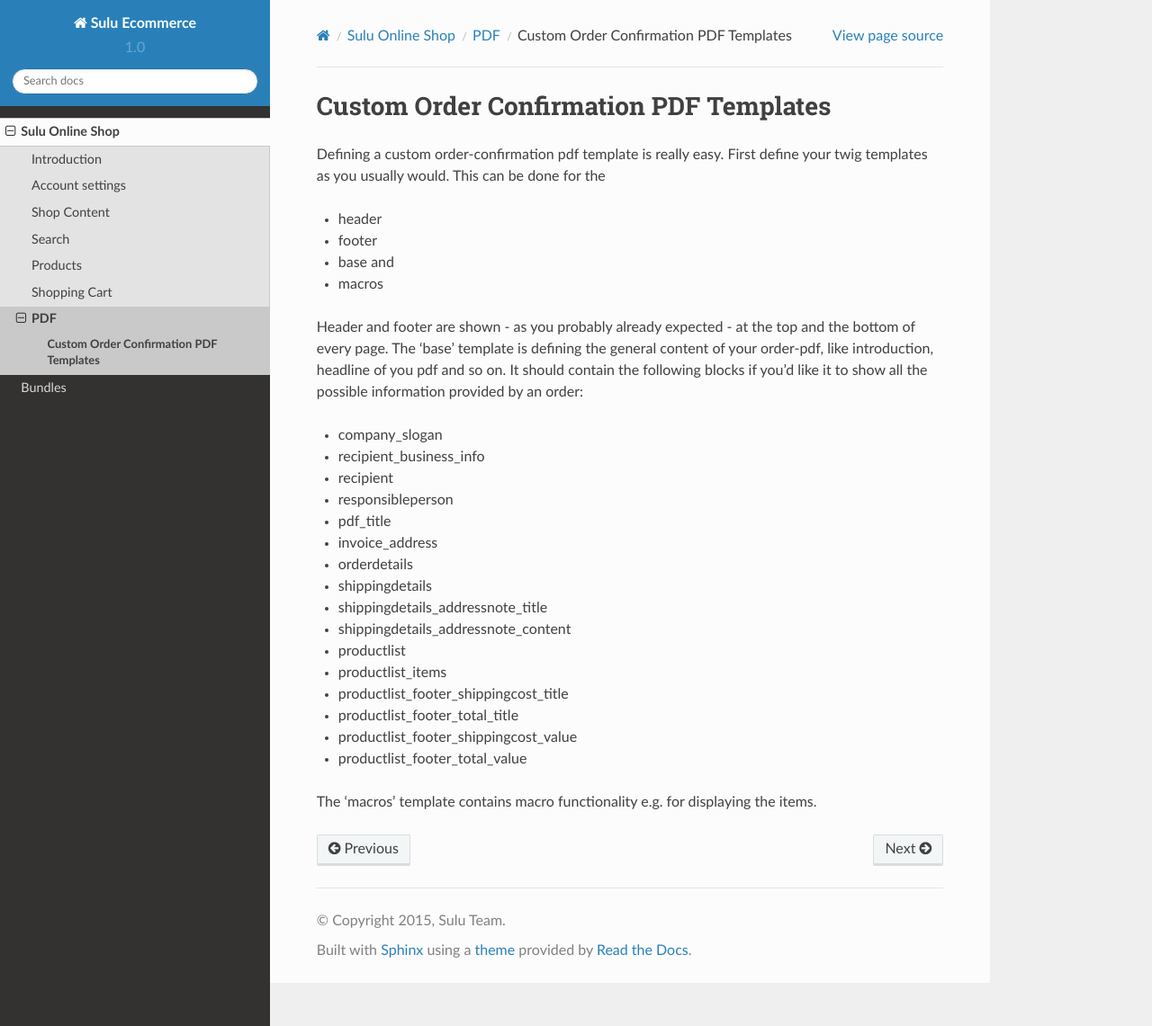
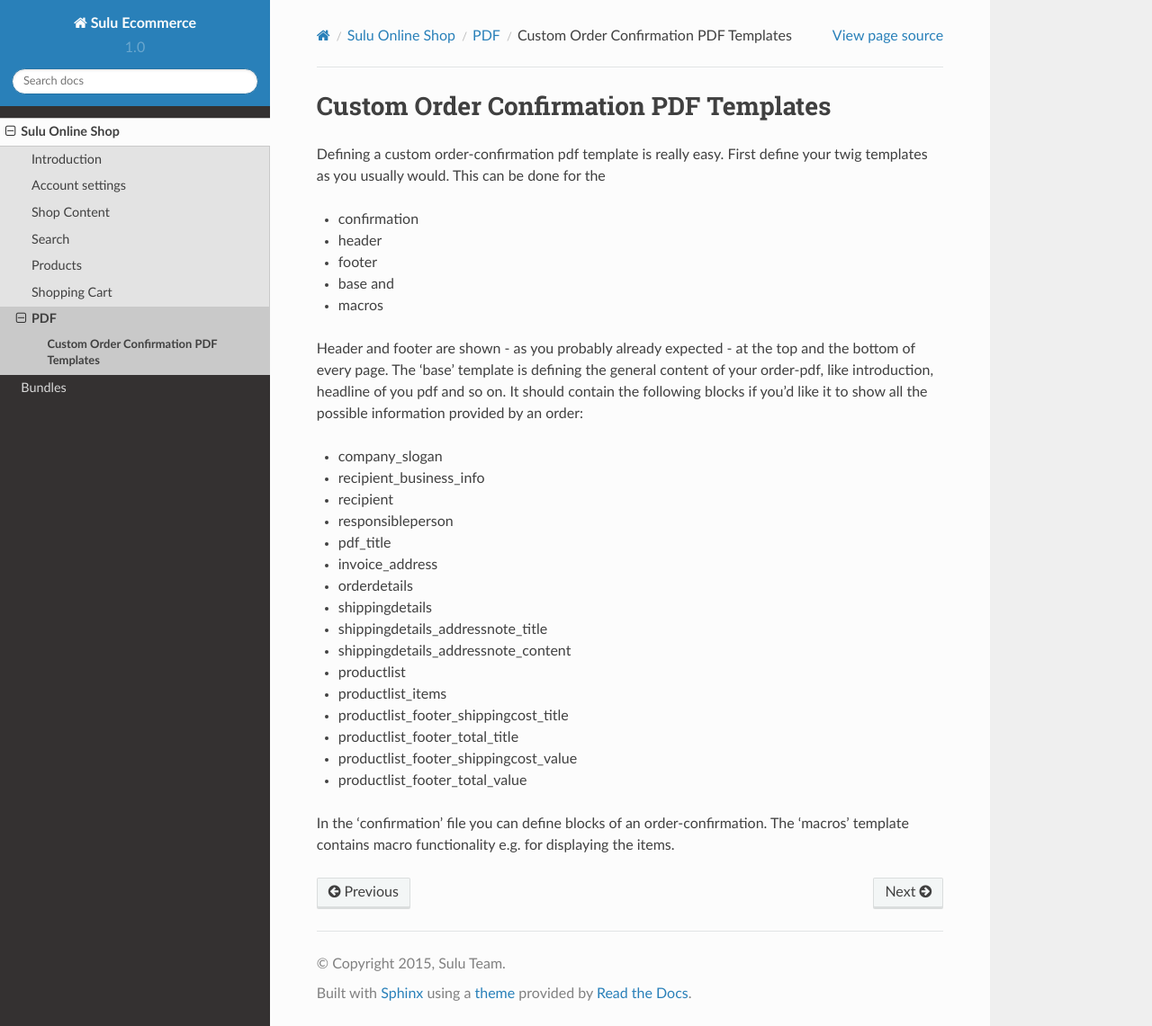
Before and after one commit to sulu/sulu-ecommerce-docs, a Sphinx documentation site: the page built from docs/shop/pdf/custom-pdf-templates.rst, in a window 1280 px wide and 1141 px high. Shown: the whole window at 90% size. Built offline with Sphinx 7.4.7 and the Read the Docs theme 2.0.0, drawn with Linux system fonts in a browser that asks for light colours.

Commit message:
adapted custom-pdf sections

```diff
--- a/docs/bundles/sales-order-bundle/index.rst
+++ b/docs/bundles/sales-order-bundle/index.rst
@@ -24,6 +24,7 @@
 
     sulu_sales_order:
         pdf_templates:
+            confirmation: SuluSalesOrderBundle:Pdf:order.confirmation.pdf.html.twig
             base: SuluSalesCoreBundle:Pdf:pdf-base.html.twig
             header: SuluSalesCoreBundle:Pdf:pdf-base-header.html.twig
             footer: SuluSalesCoreBundle:Pdf:pdf-base-footer.html.twig
--- a/docs/shop/pdf/custom-pdf-templates.rst
+++ b/docs/shop/pdf/custom-pdf-templates.rst
@@ -4,6 +4,7 @@
 Defining a custom order-confirmation pdf template is really easy. First define
 your twig templates as you usually would. This can be done for the
 
+- confirmation
 - header
 - footer
 - base and
@@ -34,6 +35,6 @@
 - productlist_footer_shippingcost_value
 - productlist_footer_total_value
 
-
+In the 'confirmation' file you can define blocks of an order-confirmation.
 The 'macros' template contains macro functionality e.g. for displaying the
 items.
```
